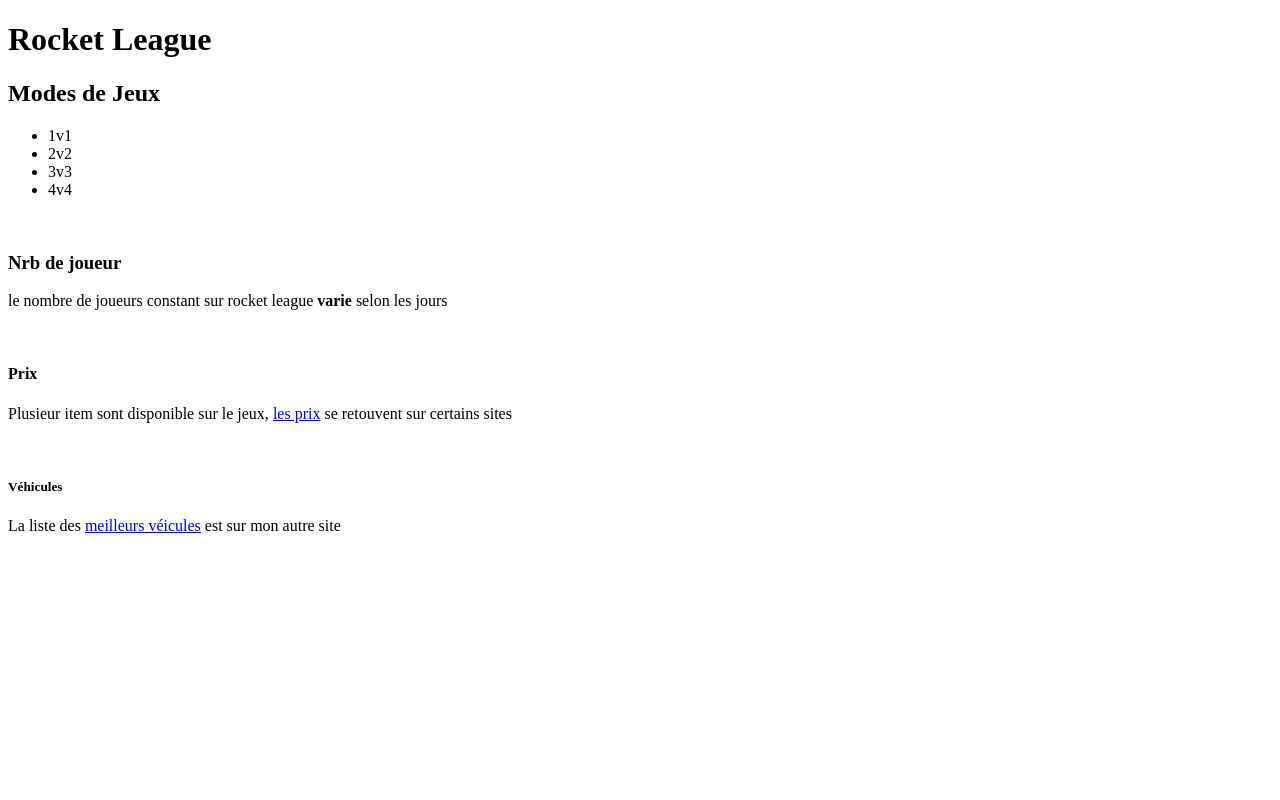
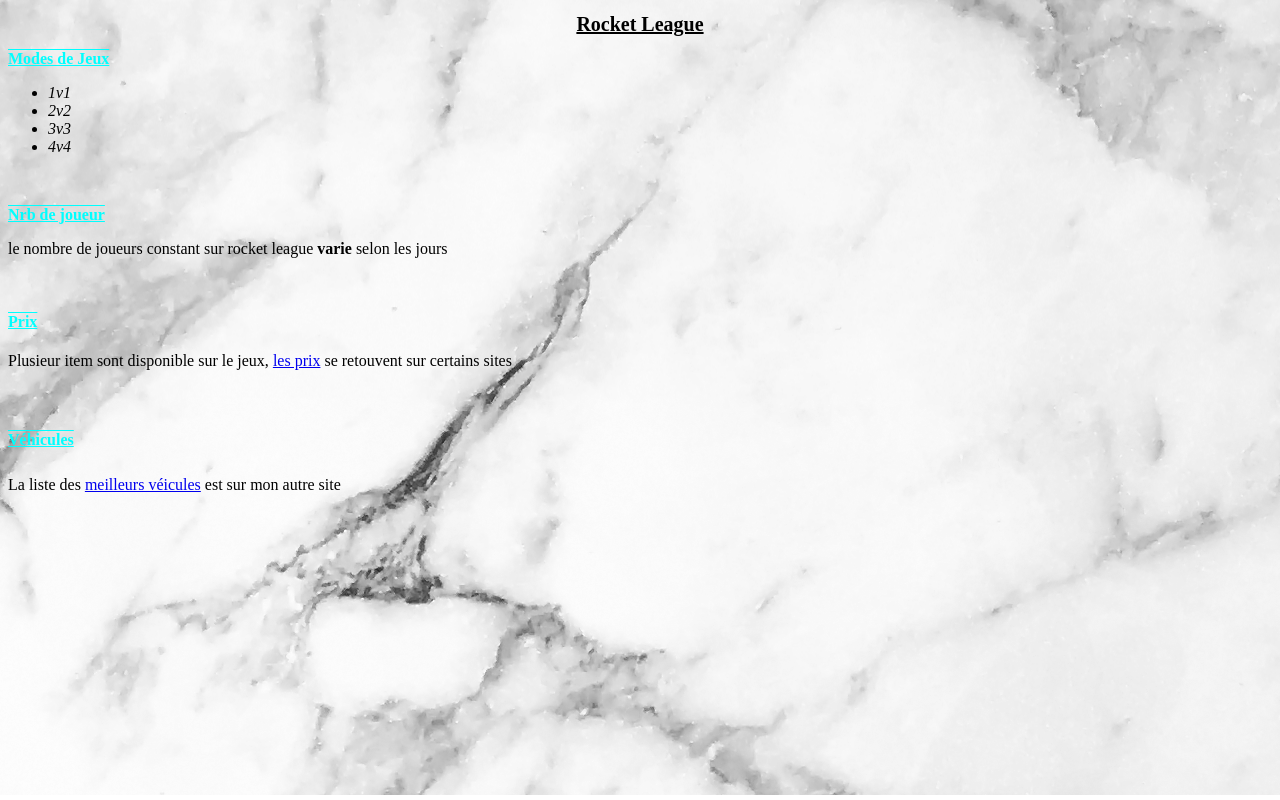
Before and after one commit to plono1830662/introWeb, a plain HTML site: page Exercices/exercice 1/index.html in a window 1280 px wide. Drawn offline with Linux system fonts and the light colour scheme.

Commit message:
mise en page

```diff
--- a/Exercices/exercice 1/css/styles.css
+++ b/Exercices/exercice 1/css/styles.css
@@ -0,0 +1,19 @@
+body{
+    background: center no-repeat url("../image/fond.png") ;
+}
+h1{
+    text-transform: capitalize;
+    font-size:20px;
+    text-decoration: underline;
+    text-align: center;
+}
+.mode{
+    font-style: oblique;
+}
+h2, h3, h4, h5{
+    font-size:16px;
+    color: aqua;
+}
+h2, h3, h4, h5{
+    text-decoration: overline underline;
+}
--- a/Exercices/exercice 1/index.html
+++ b/Exercices/exercice 1/index.html
@@ -4,16 +4,19 @@
     <meta name="keywords" content="Rocket league, info">
     <meta name="author" content="Noah P-M">
     <meta charset="UTF-8">
+    <link rel="stylesheet" href="css/styles.css">
     <title>Rocket League</title>
 </head>
 <body>
 <h1>Rocket League</h1>
     <h2>Modes de Jeux</h2>
     <ul>
+        <div class="mode">
         <li>1v1</li>
         <li>2v2</li>
         <li>3v3</li>
         <li>4v4</li>
+        </div>
     </ul>
     <br>
     <h3>Nrb de joueur</h3>
```
Also changed, not shown: Exercices/exercice 1/Jeux.html (+1 -0 lines), Exercices/exercice 1/image/fond.jpg (deleted).
